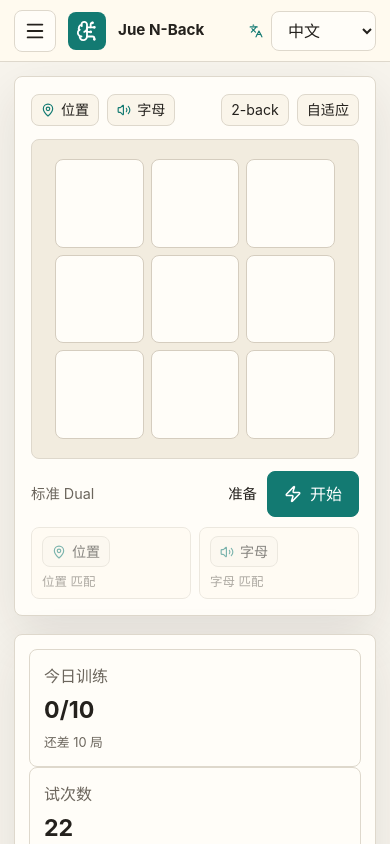
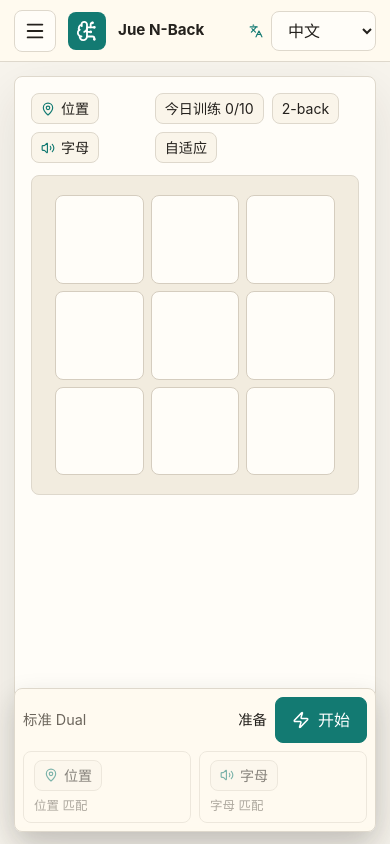
Before and after one commit to Xdminsy/jue-nback, a React (Vite) app: page /train#/train in a window 390 px wide. Shown: the top 844 px of the page. Built offline with nearby package versions, Linux system fonts and the light colour scheme.

Commit message:
Dock mobile training controls

```diff
--- a/src/pages/TrainPage.tsx
+++ b/src/pages/TrainPage.tsx
@@ -129,6 +129,9 @@ export function TrainPage() {
   const sessionActionLabel = running?.phase === "complete" ? t("train.newSession") : t("train.startSession");
   const compactSessionActionLabel = running?.phase === "complete" ? t("train.newSessionShort") : t("common.start");
   const summary = running?.summary;
+  const trainPageClassName = ["page-flow train-page", summary ? "has-session-result" : null]
+    .filter(Boolean)
+    .join(" ");
   const sessionsWithCurrent = summary ? [summary, ...sessions.filter((session) => session.id !== summary.id)] : sessions;
   const dailyStats = buildDashboardStats(sessionsWithCurrent, dailySessionGoal);
   const remainingSessions = Math.max(0, dailyStats.dailySessionGoal - dailyStats.todaySessions);
@@ -137,7 +140,7 @@ export function TrainPage() {
     : t("stats.remainingSessions", { count: remainingSessions });
 
   return (
-    <div className="page-flow train-page">
+    <div className={trainPageClassName}>
       <PageHeader title={t("train.title")} subtitle={t("train.subtitle")} />
 
       <section className="training-layout">
@@ -152,6 +155,9 @@ export function TrainPage() {
               </div>
             </div>
             <div className="toolbar-actions">
+              <span className="pill mobile-daily-progress">
+                {t("stats.todayTraining")} {dailyStats.todaySessions}/{dailyStats.dailySessionGoal}
+              </span>
               <span className="pill">{t("train.nBack", { n: config.n })}</span>
               <span className="pill">{config.adaptive ? t("common.adaptive") : t("common.fixed")}</span>
             </div>
--- a/src/styles.css
+++ b/src/styles.css
@@ -389,6 +389,7 @@ button:disabled {
 }
 
 .mobile-label,
+.mobile-daily-progress,
 .trial-label-compact {
   display: none;
 }
@@ -1215,7 +1216,7 @@ button:disabled {
     min-height: calc(100svh - 62px - env(safe-area-inset-bottom));
     height: auto;
     overflow: visible;
-    padding: 14px 14px calc(16px + env(safe-area-inset-bottom));
+    padding: 14px 14px calc(158px + env(safe-area-inset-bottom));
   }
 
   .train-page {
@@ -1282,6 +1283,10 @@ button:disabled {
     display: inline;
   }
 
+  .mobile-daily-progress {
+    display: inline-flex;
+  }
+
   .training-layout,
   .settings-grid {
     grid-template-columns: 1fr;
@@ -1301,6 +1306,14 @@ button:disabled {
     align-items: stretch;
   }
 
+  .train-page:not(.has-session-result) .training-side {
+    display: none;
+  }
+
+  .train-page.has-session-result .training-side {
+    display: block;
+  }
+
   .practice-area {
     grid-template-columns: 1fr;
     grid-template-rows: minmax(0, 1fr) auto;
@@ -1308,7 +1321,21 @@ button:disabled {
   }
 
   .practice-controls {
-    gap: 10px;
+    gap: 8px;
+  }
+
+  .train-page:not(.has-session-result) .practice-controls {
+    position: fixed;
+    right: 14px;
+    bottom: calc(12px + env(safe-area-inset-bottom));
+    left: 14px;
+    z-index: 17;
+    padding: 8px;
+    border: 1px solid var(--line);
+    border-radius: 8px;
+    background: rgb(255 250 240 / 96%);
+    box-shadow: 0 12px 28px rgb(35 31 25 / 18%);
+    backdrop-filter: blur(10px);
   }
 
   .train-page .trial-status {
@@ -1328,6 +1355,10 @@ button:disabled {
   .practice-controls .response-grid {
     grid-template-columns: repeat(2, minmax(0, 1fr));
     gap: 8px;
+  }
+
+  .train-page.has-session-result .practice-controls .response-grid {
+    display: none;
   }
 
   .session-toolbar,
```
Also changed, not shown: scripts/e2e-smoke.mjs (+26 -1 lines).
